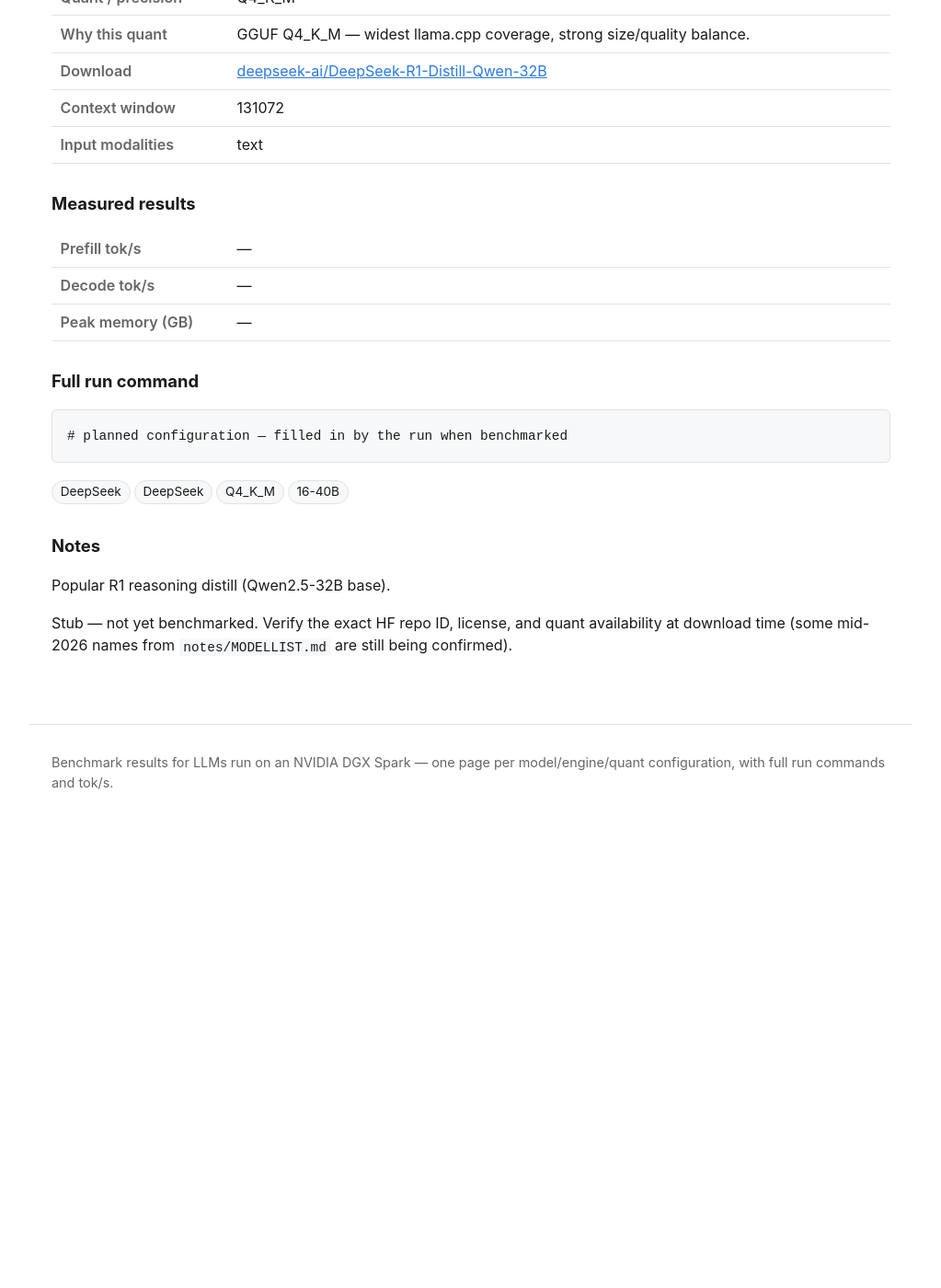
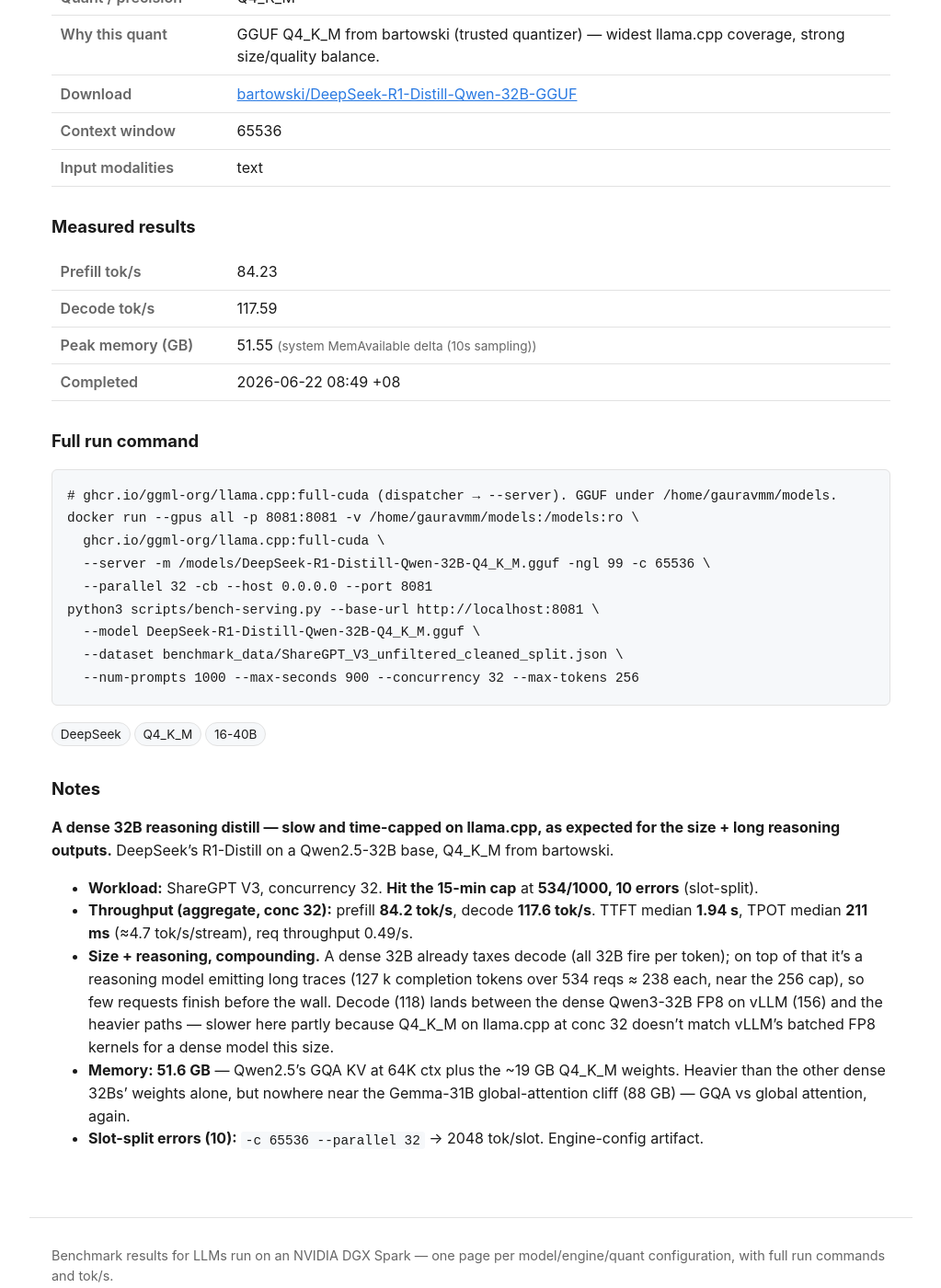
Before and after one commit to yjsoon/autobench, a Jekyll site: the page built from _configs/deepseek-r1-distill-qwen-32b-llamacpp-q4_k_m.md, in a window 1280 px wide and 1400 px high, scrolled down 483 px. Shown: the whole window at 92% size, without its empty margins (128-1151 px from the left). Built offline with Jekyll 4.4.1, drawn with Linux system fonts in a browser that asks for light colours; before the commit the page ends 1408 px from its top, so only the background shows below that; some of the changed text lies outside the part shown.

Commit message:
Bench: DeepSeek-R1-Distill-Qwen-32B llama.cpp Q4_K_M (84/118, 52GB, time-cap)
Dense 32B reasoning distill: size + long reasoning traces compound -> 534/1000
before cap, decode 118. GQA KV (52GB) vs Gemma-31B global-attn cliff (88GB).

Co-Authored-By: Claude Opus 4.8 (1M context) <noreply@anthropic.com>
Claude-Session: https://claude.ai/code/session_01JczsieM71svofn8CxRyY2s

```diff
--- a/_configs/deepseek-r1-distill-qwen-32b-llamacpp-q4_k_m.md
+++ b/_configs/deepseek-r1-distill-qwen-32b-llamacpp-q4_k_m.md
@@ -6,26 +6,46 @@ family: DeepSeek
 params: 32B (dense)
 engine: llama.cpp
 quant: Q4_K_M
-quant_rationale: GGUF Q4_K_M — widest llama.cpp coverage, strong size/quality balance.
-source_repo: deepseek-ai/DeepSeek-R1-Distill-Qwen-32B
-download_url: https://huggingface.co/deepseek-ai/DeepSeek-R1-Distill-Qwen-32B
-context: 131072
+quant_rationale: GGUF Q4_K_M from bartowski (trusted quantizer) — widest llama.cpp coverage, strong size/quality balance.
+source_repo: bartowski/DeepSeek-R1-Distill-Qwen-32B-GGUF
+download_url: https://huggingface.co/bartowski/DeepSeek-R1-Distill-Qwen-32B-GGUF
+context: 65536
 modalities: [text]
 mm_served: true
-tags: [DeepSeek, DeepSeek, Q4_K_M, 16-40B]
+tags: [DeepSeek, Q4_K_M, 16-40B]
 
-status: pending
-prefill_toks:
-decode_toks:
-mem_gb:
-mem_source:
-measured_on:
-completed_at:
+status: done
+prefill_toks: 84.23
+decode_toks: 117.59
+mem_gb: 51.55
+mem_source: system MemAvailable delta (10s sampling)
+measured_on: 2026-06-22
+completed_at: 2026-06-22 08:49 +08
 run_command: |
-  # planned configuration — filled in by the run when benchmarked
+  # ghcr.io/ggml-org/llama.cpp:full-cuda (dispatcher → --server). GGUF under /home/gauravmm/models.
+  docker run --gpus all -p 8081:8081 -v /home/gauravmm/models:/models:ro \
+    ghcr.io/ggml-org/llama.cpp:full-cuda \
+    --server -m /models/DeepSeek-R1-Distill-Qwen-32B-Q4_K_M.gguf -ngl 99 -c 65536 \
+    --parallel 32 -cb --host 0.0.0.0 --port 8081
+  python3 scripts/bench-serving.py --base-url http://localhost:8081 \
+    --model DeepSeek-R1-Distill-Qwen-32B-Q4_K_M.gguf \
+    --dataset benchmark_data/ShareGPT_V3_unfiltered_cleaned_split.json \
+    --num-prompts 1000 --max-seconds 900 --concurrency 32 --max-tokens 256
 ---
 
-Popular R1 reasoning distill (Qwen2.5-32B base).
+**A dense 32B reasoning distill — slow and time-capped on llama.cpp, as expected for the size + long
+reasoning outputs.** DeepSeek's R1-Distill on a Qwen2.5-32B base, Q4_K_M from bartowski.
 
-Stub — not yet benchmarked. Verify the exact HF repo ID, license, and quant availability at
-download time (some mid-2026 names from `notes/MODELLIST.md` are still being confirmed).
+- **Workload:** ShareGPT V3, concurrency 32. **Hit the 15-min cap** at **534/1000, 10 errors**
+  (slot-split).
+- **Throughput (aggregate, conc 32):** prefill **84.2 tok/s**, decode **117.6 tok/s**. TTFT median
+  **1.94 s**, TPOT median **211 ms** (≈4.7 tok/s/stream), req throughput 0.49/s.
+- **Size + reasoning, compounding.** A dense 32B already taxes decode (all 32B fire per token); on top
+  of that it's a reasoning model emitting long traces (127 k completion tokens over 534 reqs ≈ 238
+  each, near the 256 cap), so few requests finish before the wall. Decode (118) lands between the dense
+  Qwen3-32B FP8 on vLLM (156) and the heavier paths — slower here partly because Q4_K_M on llama.cpp at
+  conc 32 doesn't match vLLM's batched FP8 kernels for a dense model this size.
+- **Memory: 51.6 GB** — Qwen2.5's GQA KV at 64K ctx plus the ~19 GB Q4_K_M weights. Heavier than the
+  other dense 32Bs' weights alone, but nowhere near the Gemma-31B global-attention cliff (88 GB) — GQA
+  vs global attention, again.
+- **Slot-split errors (10):** `-c 65536 --parallel 32` → 2048 tok/slot. Engine-config artifact.
```
